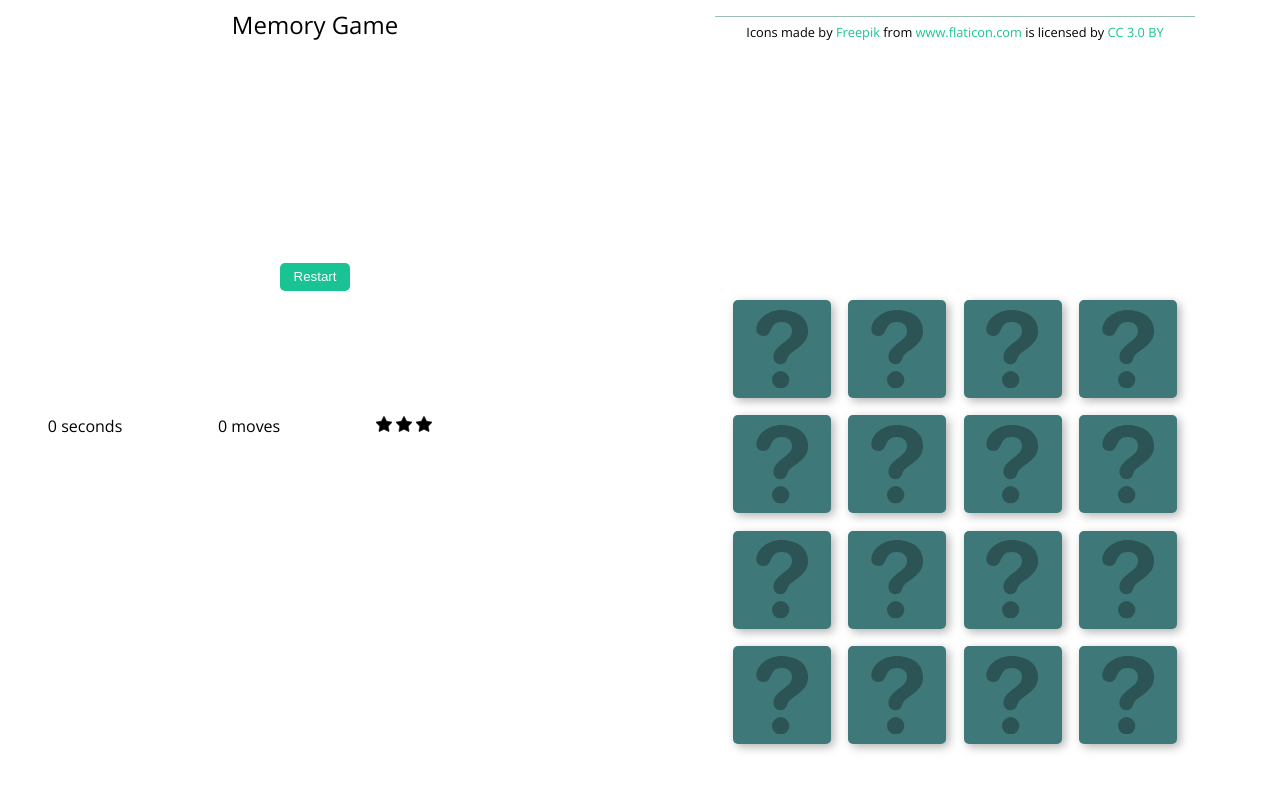
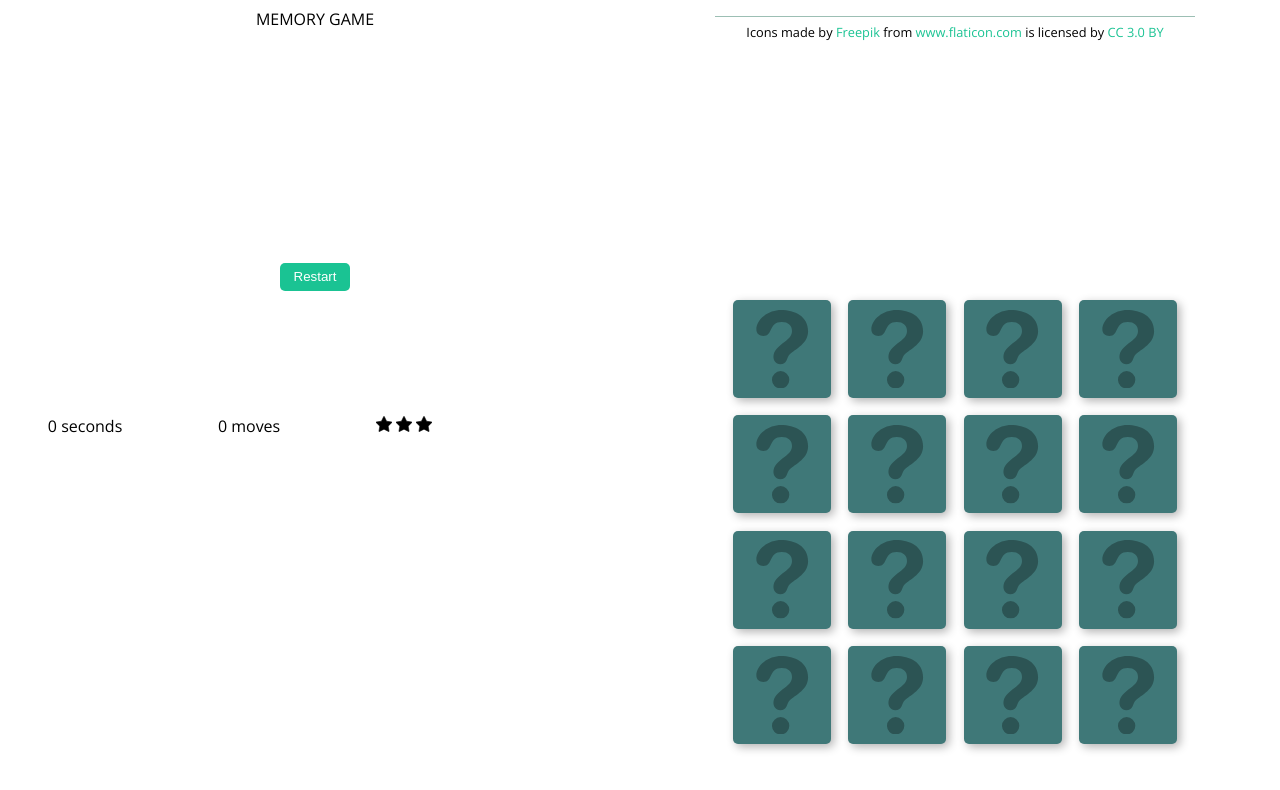
Before and after one commit to lukaszrozej/memory-game, a plain HTML site: page index.html in a window 1280 px wide. Drawn offline with nearby package versions, Linux system fonts and the light colour scheme.

Commit message:
feat: Change header style

```diff
--- a/css/style.css
+++ b/css/style.css
@@ -6,6 +6,7 @@
 
 body {
   font-family: 'Open Sans', sans-serif;
+  font-size: 16px;
 }
 
 li {
@@ -24,7 +25,8 @@ header {
 h1 {
   text-align: center;;
   font-weight: normal;
-  font-size: 1.5em;
+  font-size: 1em;
+  text-transform: uppercase;
 }
 
 /*********************/
```
